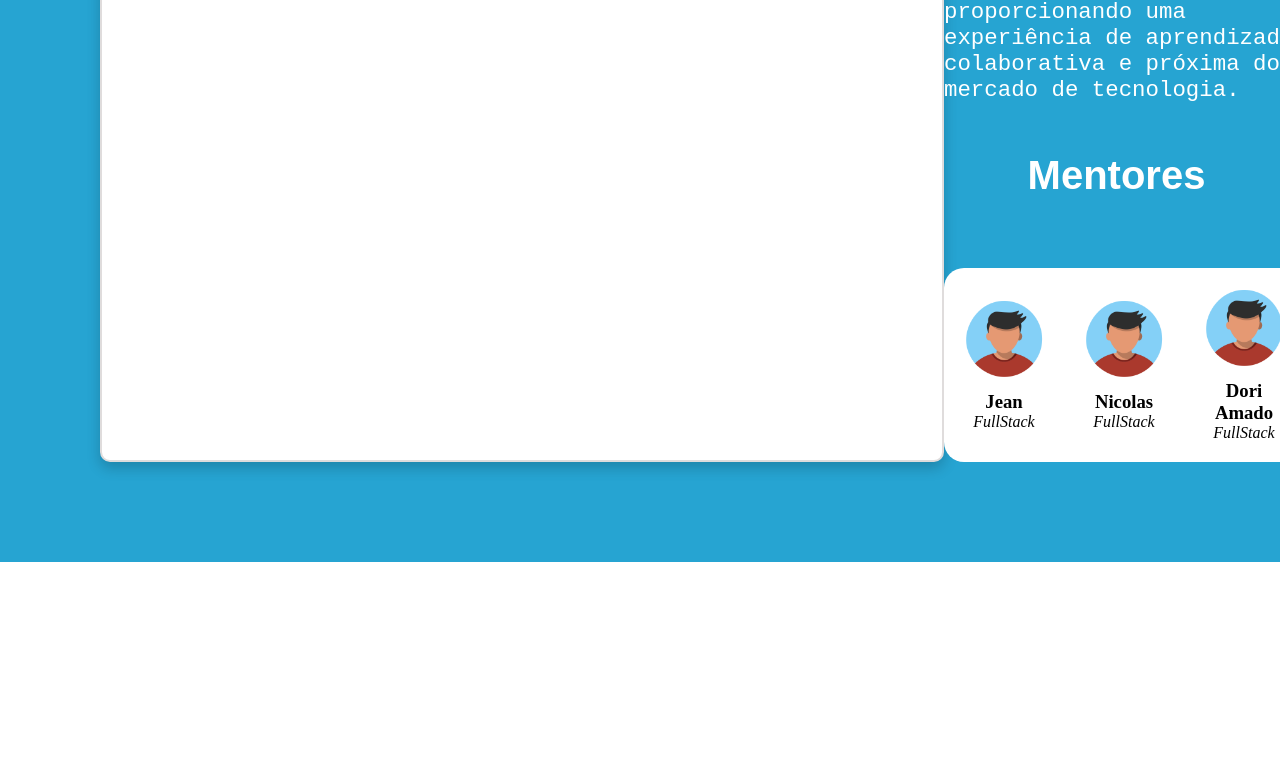
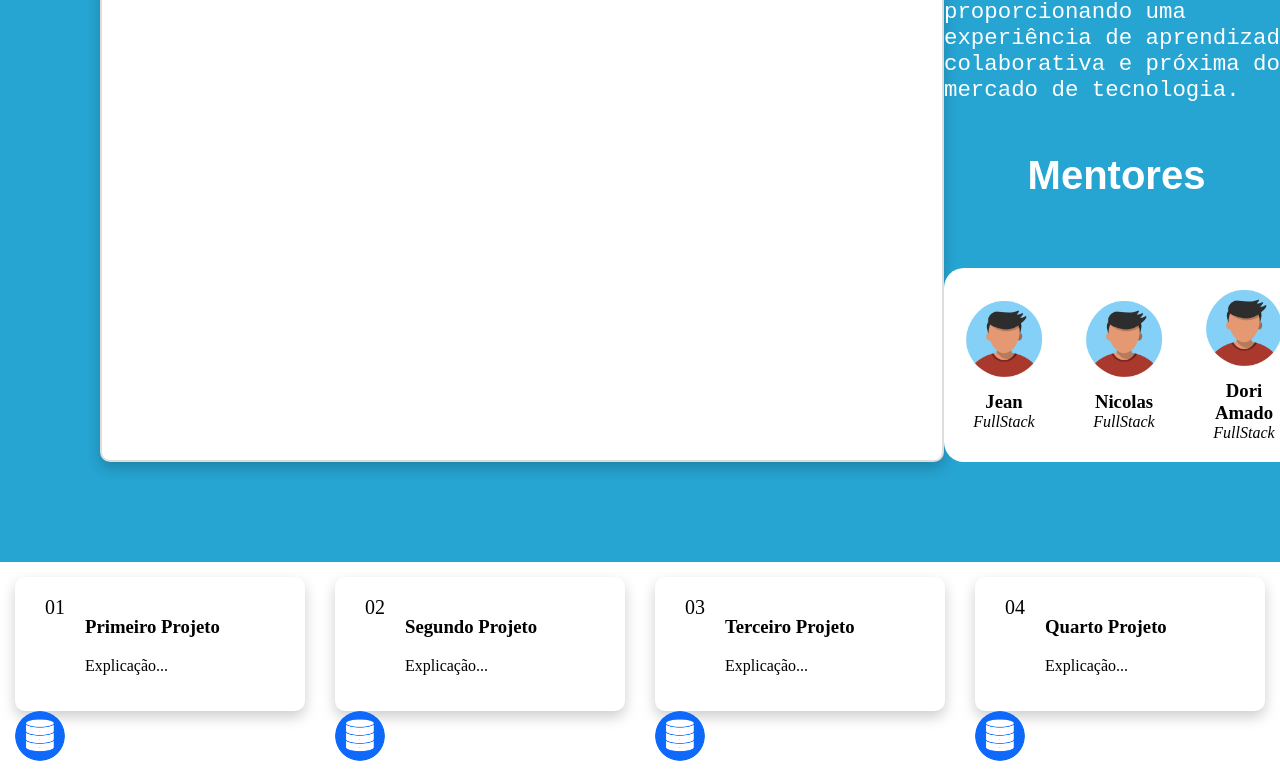
Before and after one commit to athoscannavo/landing-page-fs-canoas, a plain HTML site: page index.html in a window 1280 px wide. Shown: the part 2105-2885 px from the top of the page. Before the commit the page ends 2667 px from the top, so only its background shows below. Drawn offline with Linux system fonts and the light colour scheme.

Commit message:
Estrutura HTML e início do posicionamento

```diff
--- a/index.html
+++ b/index.html
@@ -73,6 +73,65 @@
                 </div>
             </div>
         </section>
+        <section class="timeline-container">
+            <ol class="timeline">
+                <div class="timeline-street"></div>
+            <li class="timeline-item">
+                <div class="timeline-card">
+                <span class="timeline-number">01</span>
+                    <div class="timeline-content">
+                    <h3>Primeiro Projeto</h3>
+                    <p>Explicação...</p>
+                    </div>
+                </div>
+
+            <div class="timeline-icon">
+                <img class="timeline-icon-img" src="/imagens/banco-de-dados-icon.png" alt="ícone banco de dados">
+            </div>
+            </li>
+
+            <li class="timeline-item">
+            <div class="timeline-card">
+            <div class="timeline-number">02</div>
+                <div class="timeline-content">
+                    <h3>Segundo Projeto</h3>
+                    <p>Explicação...</p>
+                </div>
+            </div>
+
+            <div class="timeline-icon">
+                <img class="timeline-icon-img" src="/imagens/banco-de-dados-icon.png" alt="ícone banco de dados">
+            </div>
+            </li>
+            <li class="timeline-item">
+                <div class="timeline-card">
+                <span class="timeline-number">03</span>
+                    <div class="timeline-content">
+                    <h3>Terceiro Projeto</h3>
+                    <p>Explicação...</p>
+                    </div>
+                </div>
+
+            <div class="timeline-icon">
+                <img class="timeline-icon-img" src="/imagens/banco-de-dados-icon.png" alt="ícone banco de dados">
+            </div>
+            </li>
+            <li class="timeline-item">
+                <div class="timeline-card">
+                <span class="timeline-number">04</span>
+                    <div class="timeline-content">
+                    <h3>Quarto Projeto</h3>
+                    <p>Explicação...</p>
+                    </div>
+                </div>
+
+            <div class="timeline-icon">
+                <img class="timeline-icon-img" src="/imagens/banco-de-dados-icon.png" alt="ícone banco de dados">
+            </div>
+            </li>
+            </ol>
+        </section>
+
     </main>
     <footer class="rodape">
 
--- a/styles.css
+++ b/styles.css
@@ -283,3 +283,84 @@ body {
 .carrossel-alunos {
     background-color: rgb(38, 164, 210);
 }
+
+
+/* ======= TIMELINE ======= */
+
+::root{
+    --cor-detalhes: blue;
+    --espaçamento-padrão: 50px;
+}
+
+.timeline {
+    padding: 0;
+    margin: 0;
+    list-style: none;
+    display: grid;
+    grid-auto-flow: column;
+    grid-auto-columns: 1fr;
+    grid-template-rows: 130px, auto, 46px, auto, 14px, auto, 46px, auto 130px, auto;
+    position: relative;
+    column-gap: 1,75rem;
+    overflow-x: auto;
+    padding-bottom: 0,5rem;
+}
+
+.timeline-item {
+    padding: 15px;
+}
+
+.timeline-card {
+    align-self:center;
+    background-color: white;
+    border-radius: 10px;
+    box-shadow: 0 6px 14px rgba(0, 0, 0, 0.196);
+    padding: 20px;
+    display: flex;
+    gap: 20px;
+}
+
+.timeline-number {
+    font-size: 20px;
+    color: var(--cor-detalhes);
+    line-height: 1;
+    padding-left: 10px;
+}
+
+.timeline-icon img{
+    width: 50px;
+    height: auto;
+    border-radius: 50%;
+}
+
+.timeline-icon-img {
+    transition:
+        transform 0.3s ease,
+        box-shadow 0.3s ease;
+}
+
+.timeline-icon-img:hover {
+    transform: translateY(-5px);
+    box-shadow: 0 8px 20px rgba(0, 0, 0, 0.10);
+}
+
+.timeline-container::before {
+    content: "";
+    position: relative;
+    left: 5%;
+    right: 5%;
+    top: 50%;
+    height: 26px;
+    transform: translateY(-50%);
+    border-radius: 20px;
+    background: #d9d9d9;
+}
+
+
+.timeline-street {
+    position: absolute;
+    display: flex;
+    justify-content: space-between;
+    align-items: center;
+    padding: 0;
+}
```
Also changed, not shown: imagens/banco-de-dados-icon.png (added), imagens/computer-icon.png (added), imagens/front-page-icon.png (added), imagens/web-page-icon.png (added).
